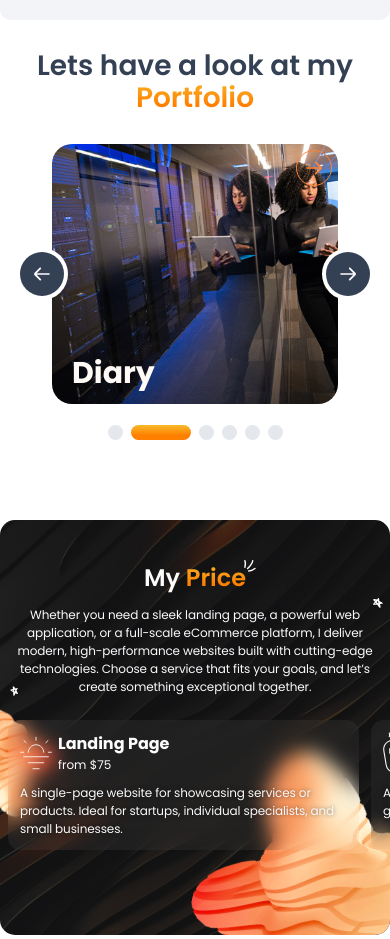
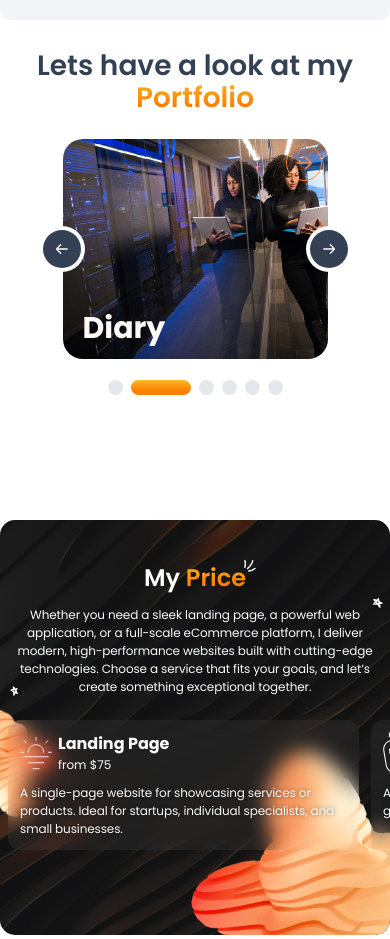
Before and after one commit to Isterya/my-portfolio, a React (Vite) app: page / in a window 390 px wide. Shown: the part 2440-3379 px from the top of the page. Built offline with nearby package versions, Linux system fonts and the light colour scheme.

Commit message:
style: adapt PortfolioSlider component and improve adaptation of PortfolioCard component for xs breakpoint

```diff
--- a/src/components/portfolioCard/portfolioCard.scss
+++ b/src/components/portfolioCard/portfolioCard.scss
@@ -29,8 +29,8 @@
   }
 
   @include respond(xs) {
-    width: 286px;
-    height: 260px;
+    width: 265px;
+    height: 220px;
   }
 
   &:hover {
--- a/src/components/portfolioSlider/portfolioSlider.scss
+++ b/src/components/portfolioSlider/portfolioSlider.scss
@@ -28,6 +28,11 @@
       width: 44px;
     }
 
+    @include respond(xs) {
+      height: 38px;
+      width: 38px;
+    }
+
     img {
       position: relative;
       z-index: 3;
@@ -42,6 +47,11 @@
       @include respond(sm) {
         width: 16px;
         height: 16px;
+      }
+
+      @include respond(xs) {
+        width: 12px;
+        height: 12px;
       }
     }
 
@@ -62,6 +72,11 @@
       @include respond(sm) {
         width: 52px;
         height: 52px;
+      }
+
+      @include respond(xs) {
+        width: 46px;
+        height: 46px;
       }
     }
 
@@ -84,6 +99,11 @@
         height: 44px;
         width: 44px;
       }
+
+      @include respond(xs) {
+        height: 38px;
+        width: 38px;
+      }
     }
 
     &:hover::after {
@@ -92,10 +112,18 @@
 
     &--left {
       left: -32px;
+
+      @include respond(xs) {
+        left: -20px;
+      }
     }
 
     &--right {
       right: -32px;
+
+      @include respond(xs) {
+        right: -20px;
+      }
     }
   }
 
@@ -113,6 +141,10 @@
 
     @include respond(sm) {
       margin-top: 30px;
+    }
+
+    @include respond(xs) {
+      margin-top: 25px;
     }
   }
 
```
